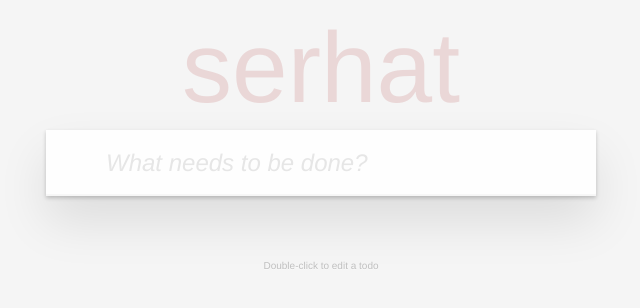
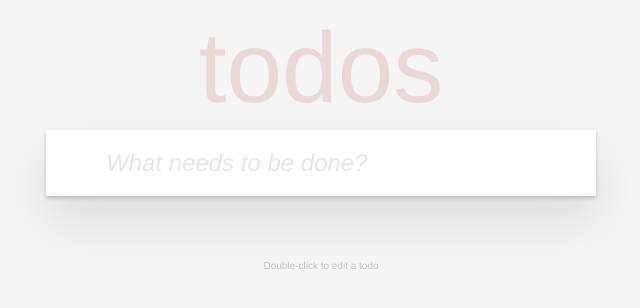
Before and after one commit to serhatgunes/ToDoApplication, a website: page index.html in a window 1280 px wide. Shown: the whole page, without its empty margins (319-959 px from the left). Drawn offline with Linux system fonts and the light colour scheme; no server answers.

Commit message:
index page changed

```diff
--- a/index.html
+++ b/index.html
@@ -10,7 +10,7 @@
 		<section class="todoapp">
 			<header class="header">
 				 <!--<h1 style="font-style: italic; color:blue">TODOS</h1> -->
-				<h1>serhat</h1>
+				<h1>todos</h1>
 				<input class="new-todo" placeholder="What needs to be done?" autofocus>
 			</header>
 			<section style="display:none" class="main">
```
